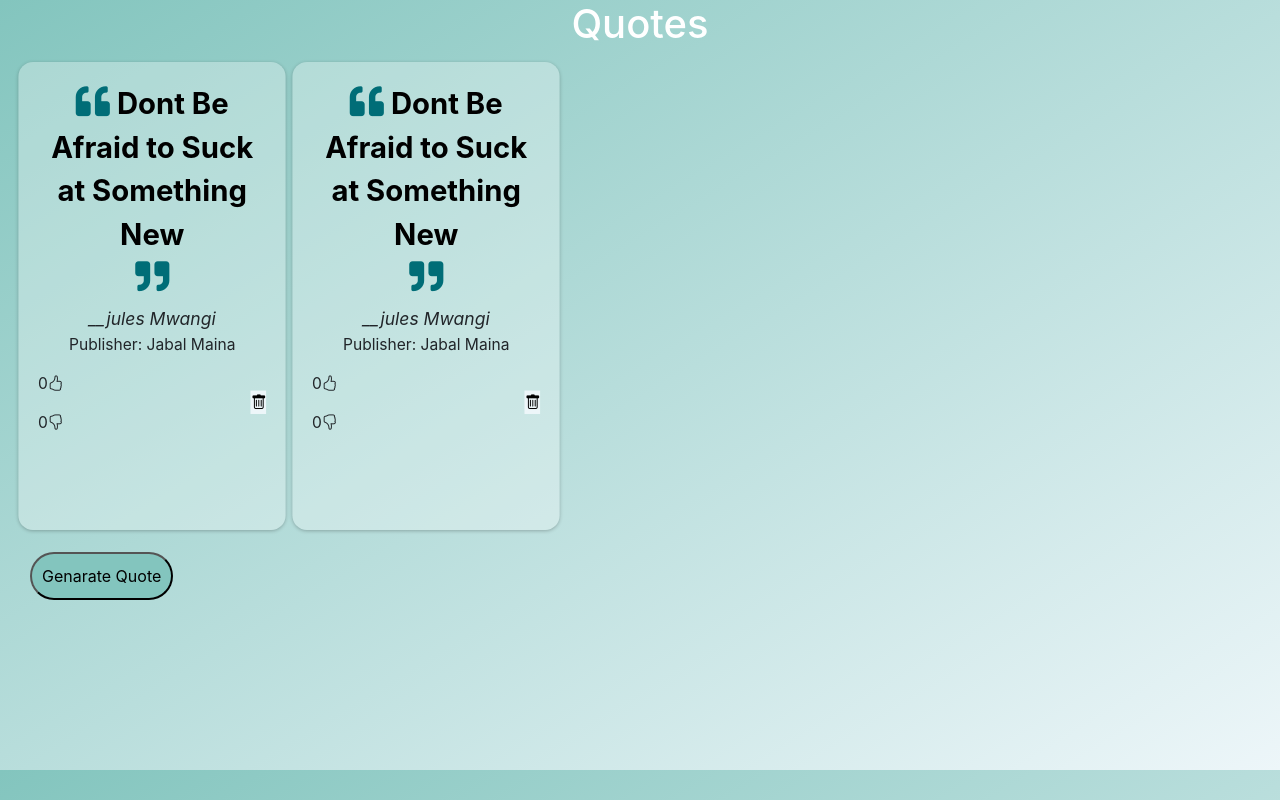
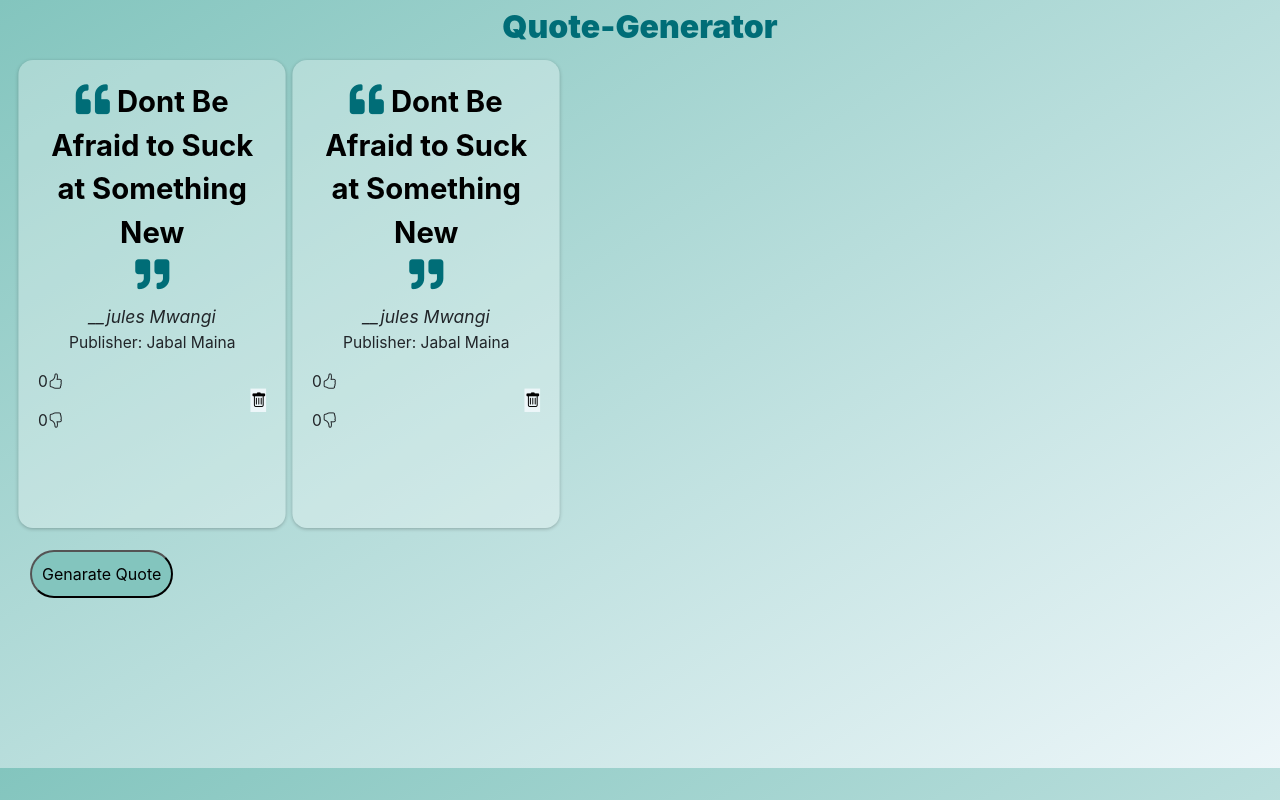
Before and after one commit to juliamwangi123/quote_generator, an Angular app: page / in a window 1280 px wide. Built offline with nearby package versions, Linux system fonts and the light colour scheme.

Commit message:
style:change heading font-color

```diff
--- a/src/app/componets/quote/quote.component.css
+++ b/src/app/componets/quote/quote.component.css
@@ -1,11 +1,10 @@
-/* .display{
-    background-color: aqua;
+.heading{
+    color: #006D77 !important;
+    font-weight: 900;
+    margin-bottom: 8px;
+    margin-top: 8px;
+
 }
-.quote{
-    background-color: yellow;
-    width: 30%;
-    height: 89%;
-} */
 
 .highlight{
     background-color: red;
--- a/src/app/componets/quote/quote.component.html
+++ b/src/app/componets/quote/quote.component.html
@@ -1,6 +1,7 @@
 
-    <h1 class="heading" >Quotes</h1>
 <div class="container-fluid main">
+    <h2 class="heading" >Quote-Generator</h2>
+
 <div class="row">
 
     <div class=" col-12  col-sm -8 col-md-8 quotes" >
```
